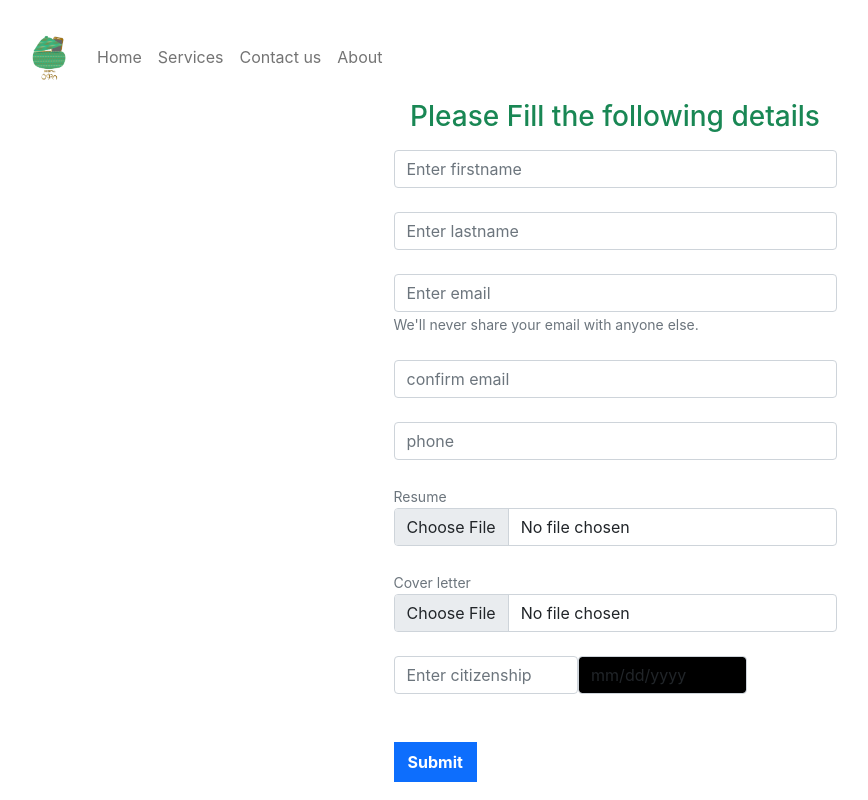
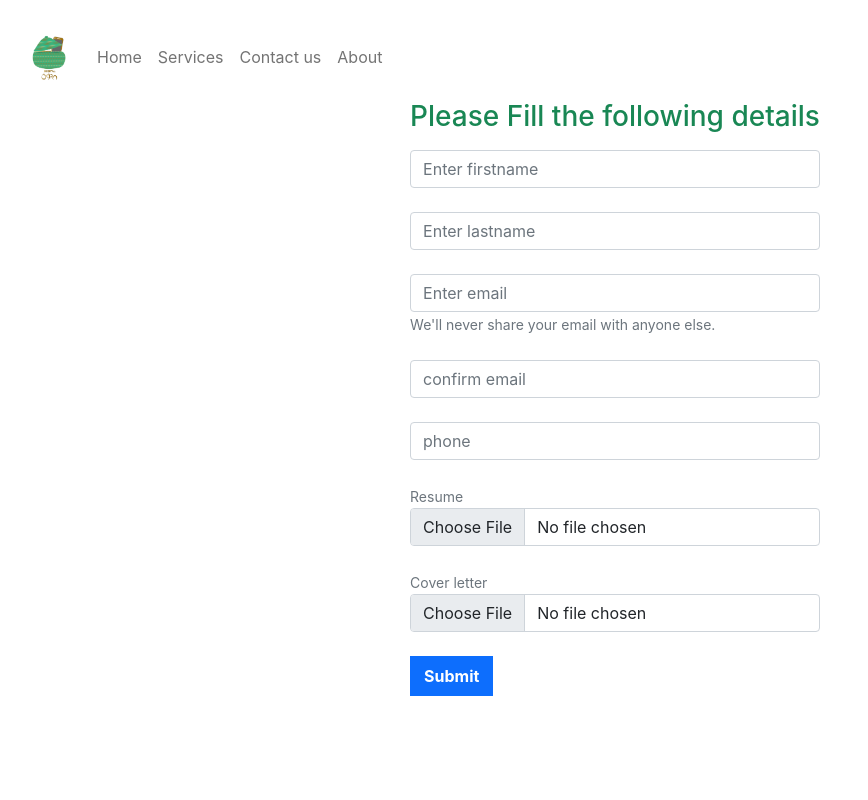
Before and after one commit to kevothe/DigitalEqub, a React (Create React App) app: page /jobApplication in a window 1280 px wide. Shown: the top 800 px of the page, without its empty margins (25-893 px from the left). Built offline with nearby package versions, Linux system fonts and the light colour scheme; no server answers.

Commit message:
more updates

```diff
--- a/src/pages/jobApplication.jsx
+++ b/src/pages/jobApplication.jsx
@@ -40,21 +40,7 @@ export default function     JobApp () {
 
    <input type="file" className="form-control bg-white"  aria-describedby="emailHelp" placeholder="upload cv"/>
      </div>
-  <div className="form-group mt-4 d-flex flex-row justify-content-space-between">
-    <div className="col-5 pr-3">
-  <input type="text" className="form-control bg-white" id="InputFirstName" aria-describedby="emailHelp" placeholder="Enter citizenship"/>
-  </div>
-  <div id="date-picker-example" className="md-form md-outline input-with-post-icon datepicker" inline="true">
-  <input placeholder="Select date" type="date" id="example" class="form-control"/>
 
-
-</div>
-
-  </div>
-  <div className="form-group mt-4">
-
-
-  </div>
 
   <button type="submit" className="btn btn-primary mt-4">Submit</button>
 </form>
```
